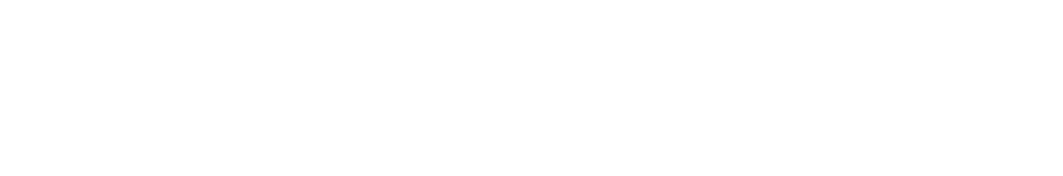
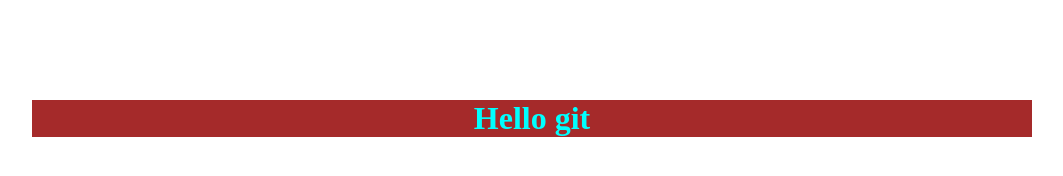
Before and after one commit to zavediavto/testAnton, a plain HTML site: page index.html in a window 1280 px wide. Shown: the whole page, without its empty margins (108-1171 px from the left). Drawn offline with Linux system fonts and the light colour scheme.

Commit message:
нихуя не сделал

```diff
--- a/index.html
+++ b/index.html
@@ -6,10 +6,13 @@
     <meta http-equiv="X-UA-Compatible" content="IE=edge">
     <meta name="viewport" content="width= , initial-scale=1.0">
     <title>Document</title>
+    <link rel="stylesheet" href="./style.css">
 </head>
 
 <body>
-
+    <div class="color">
+        <h1>Hello git</h1>
+    </div>
 </body>
 
 </html>
--- a/style.css
+++ b/style.css
@@ -1,3 +1,10 @@
 * {
-    margin: 0;
+    margin: 50px auto;
 }
+
+h1 {
+    color: aqua;
+    text-align: center;
+    background-color: brown;
+    max-width: 1000px;
+}
```
